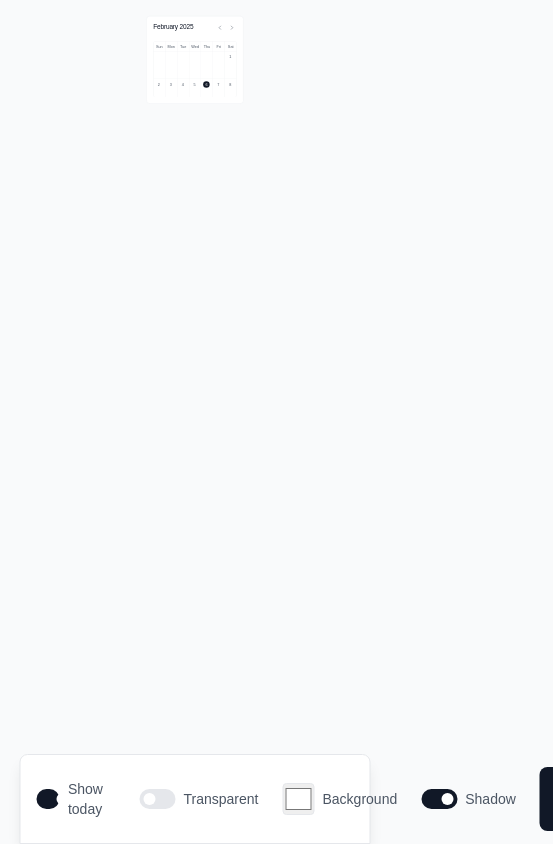
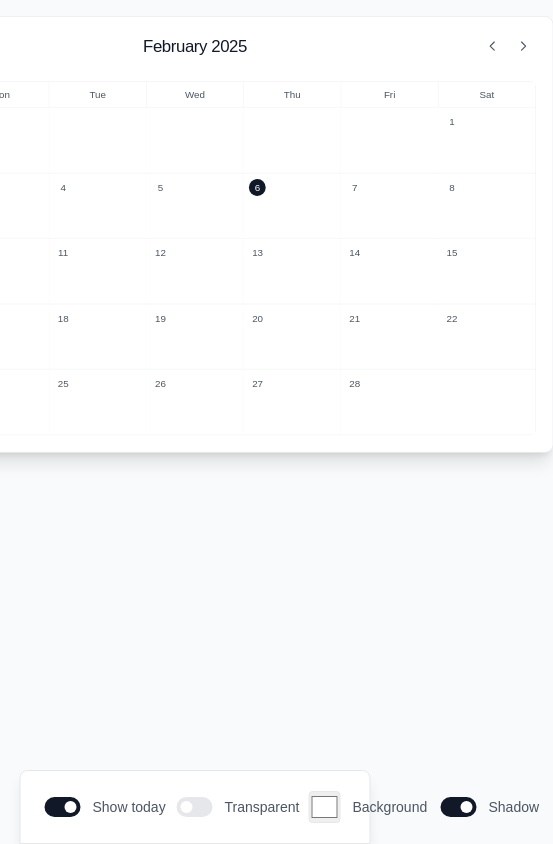
Before and after one commit to ezramechaber/calendar-screenshot, a Next.js app: page / in a window 390 px wide. Shown: the whole page, 553 px wide, since content can reach past the window. Built offline with nearby package versions, Linux system fonts and the light colour scheme.

Commit message:
Visuals a bit closer. Download working.

```diff
--- a/src/components/Calendar.tsx
+++ b/src/components/Calendar.tsx
@@ -10,13 +10,22 @@ import { format } from 'date-fns'
 
 function CalendarContent() {
   const calendarRef = useRef<HTMLDivElement>(null)
+  const exportRef = useRef<HTMLDivElement>(null)
   const { currentDate, calendarSettings } = useCalendarContext()
   const [scale, setScale] = useState(1)
 
   useEffect(() => {
     const updateScale = () => {
-      const totalPadding = 112 // 32 + 32 + 24 + 24
-      setScale(Math.min(1, (window.innerWidth - totalPadding) / 1024))
+      // Use a more gradual scaling approach
+      const containerPadding = 64  // 32px on each side
+      const minScale = 0.7        // Don't let it get smaller than 70%
+
+      // Calculate scale based on available width
+      const availableWidth = window.innerWidth - containerPadding
+      // Make the scaling more gradual by adjusting the base width
+      const scale = Math.min(1, Math.max(minScale, availableWidth / 1200))
+
+      setScale(scale)
     }
 
     updateScale()
@@ -25,16 +34,35 @@ function CalendarContent() {
   }, [])
 
   const handleDownload = async () => {
-    if (!calendarRef.current) return
+    if (!exportRef.current) return
 
     try {
-      const dataUrl = await toPng(calendarRef.current, {
+      const exportWrapper = exportRef.current
+
+      // Temporarily move the element on screen for capture
+      exportWrapper.style.left = '0'
+      exportWrapper.style.top = '0'
+      exportWrapper.style.zIndex = '9999'
+
+      const dataUrl = await toPng(exportWrapper, {
         quality: 1.0,
         pixelRatio: 2,
+        width: 1124,
+        height: 724,
+        style: {
+          transform: 'none',
+          transformOrigin: 'center',
+        },
+        backgroundColor: calendarSettings.isTransparent ? null : '#ffffff'
       })
 
+      // Move it back off screen
+      exportWrapper.style.left = '-9999px'
+      exportWrapper.style.top = '0'
+      exportWrapper.style.zIndex = 'auto'
+
       const link = document.createElement('a')
-      link.download = 'calendar.png'
+      link.download = `calendar-${format(currentDate, 'yyyy-MM')}.png`
       link.href = dataUrl
       link.click()
     } catch (error) {
@@ -43,12 +71,13 @@ function CalendarContent() {
   }
 
   return (
-    <div className="min-h-screen flex items-start justify-center p-4 md:p-8 pb-28">
+    <div className="min-h-screen flex flex-col items-center p-4 md:p-8 pb-28">
+      {/* Visible calendar with scaling */}
       <div
         className="relative"
         style={{
           width: 1024,
-          height: Math.max(600, 1024 * scale),
+          height: 624,
           transform: `scale(${scale})`,
           transformOrigin: 'top center'
         }}
@@ -58,16 +87,66 @@ function CalendarContent() {
           className={`w-full bg-white rounded-xl border border-gray-200 p-6 ${
             calendarSettings.showShadow ? 'shadow-xl' : ''
           }`}
+          style={{
+            display: 'flex',
+            flexDirection: 'column',
+            height: '624px'
+          }}
         >
-          <div className="flex items-start justify-between mb-8">
-            <h1 className="text-2xl font-medium tracking-tight">
+          <div className="relative flex items-center justify-center mb-8">
+            <h1 className="text-2xl font-medium tracking-tight absolute">
               {format(currentDate, 'MMMM yyyy')}
             </h1>
-            <MonthSelector />
+            <div className="ml-auto">
+              <MonthSelector />
+            </div>
           </div>
-          <CalendarGrid />
+          <div className="flex-1">
+            <CalendarGrid />
+          </div>
         </div>
       </div>
+
+      {/* Hidden export version */}
+      <div
+        ref={exportRef}
+        className="fixed"
+        style={{
+          position: 'fixed',
+          left: '-9999px',
+          top: 0,
+          width: 1124,
+          height: 724,
+          padding: '50px',
+          backgroundColor: calendarSettings.isTransparent ? 'transparent' : '#ffffff',
+          overflow: 'hidden'
+        }}
+      >
+        <div
+          className={`w-full bg-white rounded-xl border border-gray-200 p-6 ${
+            calendarSettings.showShadow ? 'shadow-xl' : ''
+          }`}
+          style={{
+            width: '1024px',
+            height: '624px',
+            display: 'flex',
+            flexDirection: 'column'
+          }}
+        >
+          <div className="relative flex items-center justify-center mb-8">
+            <h1 className="text-2xl font-medium tracking-tight absolute">
+              {format(currentDate, 'MMMM yyyy')}
+            </h1>
+            <div className="ml-auto">
+              <MonthSelector />
+            </div>
+          </div>
+          <div className="flex-1">
+            <CalendarGrid />
+          </div>
+        </div>
+      </div>
+
       <Toolbar onDownload={handleDownload} />
     </div>
   )
--- a/src/components/CalendarGrid.tsx
+++ b/src/components/CalendarGrid.tsx
@@ -33,6 +33,9 @@ export default function CalendarGrid() {
   const daysInMonth = getDaysInMonth(currentDate)
   const startDay = monthStart.getDay()
 
+  // At the top level, calculate the first day to show in the calendar
+  const firstDayOfGrid = addDays(monthStart, -startDay)
+
   const handleCellClick = (date: Date) => {
     setSelectedDate(date)
     setSelectedEvent(null)
@@ -59,12 +62,12 @@ export default function CalendarGrid() {
       const endDate = new Date(event.endDate)
       const currentDate = new Date(date)
 
-      // Reset time portion for accurate date comparison
       startDate.setHours(0, 0, 0, 0)
       endDate.setHours(0, 0, 0, 0)
       currentDate.setHours(0, 0, 0, 0)
 
-      return currentDate >= startDate && currentDate <= endDate
+      // Only return events that start on this date
+      return startDate.getTime() === currentDate.getTime()
     })
 
     return dateEvents.map(event => {
@@ -73,12 +76,19 @@ export default function CalendarGrid() {
       startDate.setHours(0, 0, 0, 0)
       endDate.setHours(0, 0, 0, 0)
 
+      const dayOfWeek = date.getDay()
+      const daysUntilWeekEnd = 6 - dayOfWeek
+      const daysUntilEventEnd = Math.floor((endDate.getTime() - date.getTime()) / (1000 * 60 * 60 * 24))
+
+      // Calculate how many days this event should span (limited by week boundary)
+      const span = Math.min(daysUntilWeekEnd + 1, daysUntilEventEnd + 1)
+
       return {
         event,
-        isStart: startDate.getTime() === date.getTime(),
-        isEnd: endDate.getTime() === date.getTime(),
-        isFirstOfWeek: date.getDay() === weekStart,
-        isLastOfWeek: date.getDay() === weekEnd
+        columnSpan: span,
+        columnStart: dayOfWeek + 1, // Add 1 because grid columns start at 1
+        isLastOfWeek: dayOfWeek + span - 1 === 6,
+        isEnd: endDate.getTime() === date.getTime()
       }
     })
   }
@@ -87,7 +97,7 @@ export default function CalendarGrid() {
 
   return (
     <>
-      <div className="grid grid-cols-7 gap-px bg-gray-100 rounded-lg p-px aspect-[6/4] w-full max-w-[1000px] mx-auto overflow-hidden">
+      <div className="grid grid-cols-7 grid-rows-[auto_repeat(5,1fr)] gap-px bg-gray-100 rounded-lg p-px w-full h-full">
         {/* Days of week header */}
         {DAYS_OF_WEEK.map(day => (
           <div
@@ -98,29 +108,19 @@ export default function CalendarGrid() {
           </div>
         ))}
 
-        {/* Calendar grid */}
+        {/* Weeks */}
         {Array.from({ length: weeks }).map((_, weekIndex) => (
-          <div key={weekIndex} className="contents">
+          <div key={weekIndex} className="col-span-7 grid grid-cols-7 relative">
+            {/* Days in week */}
             {Array.from({ length: 7 }).map((_, dayIndex) => {
-              const dayNumber = weekIndex * 7 + dayIndex - startDay
-              const date = addDays(monthStart, dayNumber)
+              const dayNumber = weekIndex * 7 + dayIndex
+              const date = addDays(firstDayOfGrid, dayNumber)
               const isCurrentMonth = date.getMonth() === currentDate.getMonth()
-
-              if (!isCurrentMonth) {
-                return (
-                  <div
-                    key={dayIndex}
-                    className="p-2 bg-white min-h-[100px]"
-                  />
-                )
-              }
-
-              const dateEvents = getEventsForDate(date, 0, 6)
 
               return (
                 <div
                   key={dayIndex}
-                  className="p-2 bg-white min-h-[100px] relative cursor-pointer transition-colors hover:bg-gray-50"
+                  className="p-2 bg-white relative cursor-pointer transition-colors hover:bg-gray-50"
                   onClick={() => handleCellClick(date)}
                 >
                   <span className={`
@@ -130,32 +130,35 @@ export default function CalendarGrid() {
                       : 'text-gray-600'
                     }
                   `}>
-                    {format(date, 'd')}
+                    {isCurrentMonth ? format(date, 'd') : ''}
                   </span>
+                </div>
+              )
+            })}
 
-                  <div className="mt-8 flex flex-col gap-1">
-                    {dateEvents.slice(0, 3).map(({ event, isStart, isEnd, isFirstOfWeek, isLastOfWeek }) => (
+            {/* Events for this week */}
+            <div className="absolute top-8 left-0 right-0 grid grid-cols-7 gap-px">
+              {Array.from({ length: 7 }).map((_, dayIndex) => {
+                const dayNumber = weekIndex * 7 + dayIndex
+                const date = addDays(firstDayOfGrid, dayNumber)
+                const dateEvents = getEventsForDate(date, 0, 6)
+
+                return dateEvents.slice(0, 3).map(({ event, columnSpan, columnStart }) => (
                   <div
                     key={event.id}
-                        className={`
-                          relative text-xs font-medium whitespace-nowrap overflow-hidden text-ellipsis group
-                          ${isStart || isFirstOfWeek ? 'ml-2' : '-ml-2'}
-                          ${isEnd || isLastOfWeek ? 'mr-2' : '-mr-2'}
-                        `}
+                    className="relative text-xs font-medium whitespace-nowrap overflow-hidden text-ellipsis group rounded-[4px]"
                     style={{
                       backgroundColor: event.color,
                       color: isLightColor(event.color) ? 'black' : 'white',
                       padding: '3px 8px',
-                          borderRadius: `${isStart || isFirstOfWeek ? '4px' : '0'} ${isEnd || isLastOfWeek ? '4px' : '0'} ${isEnd || isLastOfWeek ? '4px' : '0'} ${isStart || isFirstOfWeek ? '4px' : '0'}`,
+                      gridColumn: `${columnStart} / span ${columnSpan}`,
                       zIndex: 10
                     }}
                     onClick={(e) => handleEventClick(e, event)}
                   >
-                        {(isStart || isFirstOfWeek) && (
                     <span className="block truncate">
                       {event.title || '(No title)'}
                     </span>
-                        )}
                     <div className="hidden group-hover:flex absolute right-1 top-1/2 -translate-y-1/2 bg-white rounded shadow-sm">
                       <button
                         onClick={(e) => handleEventDelete(e, event.id)}
@@ -166,11 +169,9 @@ export default function CalendarGrid() {
                       </button>
                     </div>
                   </div>
-                    ))}
+                ))
+              })}
             </div>
-                </div>
-              )
-            })}
           </div>
         ))}
       </div>
--- a/src/components/Toolbar.tsx
+++ b/src/components/Toolbar.tsx
@@ -38,14 +38,14 @@ export default function Toolbar({ onDownload }: ToolbarProps) {
 
   return (
     <div className="fixed bottom-0 left-1/2 -translate-x-1/2 w-[min(90%,600px)] bg-white shadow-lg border border-gray-200 rounded-t-lg">
-      <div className="px-4 py-3 flex items-center gap-6">
-        <div className="flex items-center gap-2">
+      <div className="px-6 py-4 flex items-center gap-8">
+        <div className="flex items-center gap-3 min-w-[100px] whitespace-nowrap">
           <Switch
             checked={showToday}
             onChange={(checked) => handleSettingChange('showToday', checked)}
             className={`${
               showToday ? 'bg-gray-900' : 'bg-gray-200'
-            } relative inline-flex h-5 w-9 items-center rounded-full transition-colors`}
+            } relative inline-flex h-5 w-9 items-center rounded-full transition-colors flex-shrink-0`}
           >
             <span className="sr-only">Show today's date</span>
             <span
@@ -54,16 +54,16 @@ export default function Toolbar({ onDownload }: ToolbarProps) {
               } inline-block h-3 w-3 transform rounded-full bg-white transition-transform`}
             />
           </Switch>
-          <span className="text-sm text-gray-600">Show today</span>
+          <span className="text-sm text-gray-600 whitespace-nowrap">Show today</span>
         </div>
 
-        <div className="flex items-center gap-2">
+        <div className="flex items-center gap-3 min-w-[100px] whitespace-nowrap">
           <Switch
             checked={isTransparent}
             onChange={(checked) => handleSettingChange('isTransparent', checked)}
             className={`${
               isTransparent ? 'bg-gray-900' : 'bg-gray-200'
-            } relative inline-flex h-5 w-9 items-center rounded-full transition-colors`}
+            } relative inline-flex h-5 w-9 items-center rounded-full transition-colors flex-shrink-0`}
           >
             <span className="sr-only">Make background transparent</span>
             <span
@@ -72,27 +72,27 @@ export default function Toolbar({ onDownload }: ToolbarProps) {
               } inline-block h-3 w-3 transform rounded-full bg-white transition-transform`}
             />
           </Switch>
-          <span className="text-sm text-gray-600">Transparent</span>
+          <span className="text-sm text-gray-600 whitespace-nowrap">Transparent</span>
         </div>
 
-        <div className="flex items-center gap-2">
+        <div className="flex items-center gap-3 min-w-[100px] whitespace-nowrap">
           <input
             type="color"
             value={bgColor}
             onChange={(e) => handleSettingChange('bgColor', e.target.value)}
-            className="w-8 h-8 rounded border border-gray-200 cursor-pointer"
+            className="w-8 h-8 rounded border border-gray-200 cursor-pointer flex-shrink-0"
             disabled={isTransparent}
           />
-          <span className="text-sm text-gray-600">Background</span>
+          <span className="text-sm text-gray-600 whitespace-nowrap">Background</span>
         </div>
 
-        <div className="flex items-center gap-2">
+        <div className="flex items-center gap-3 min-w-[100px] whitespace-nowrap">
           <Switch
             checked={showShadow}
             onChange={(checked) => handleSettingChange('showShadow', checked)}
             className={`${
               showShadow ? 'bg-gray-900' : 'bg-gray-200'
-            } relative inline-flex h-5 w-9 items-center rounded-full transition-colors`}
+            } relative inline-flex h-5 w-9 items-center rounded-full transition-colors flex-shrink-0`}
           >
             <span className="sr-only">Show drop shadow</span>
             <span
@@ -101,13 +101,13 @@ export default function Toolbar({ onDownload }: ToolbarProps) {
               } inline-block h-3 w-3 transform rounded-full bg-white transition-transform`}
             />
           </Switch>
-          <span className="text-sm text-gray-600">Shadow</span>
+          <span className="text-sm text-gray-600 whitespace-nowrap">Shadow</span>
         </div>
 
         <div className="ml-auto">
           <button
             onClick={onDownload}
-            className="px-4 py-2 bg-gray-900 text-white rounded-lg hover:bg-gray-800 transition-colors"
+            className="px-4 py-2 bg-gray-900 text-white rounded-lg hover:bg-gray-800 transition-colors whitespace-nowrap"
           >
             Download PNG
           </button>
--- a/src/context/CalendarContext.tsx
+++ b/src/context/CalendarContext.tsx
@@ -7,6 +7,7 @@ interface CalendarSettings {
   showToday?: boolean
   isTransparent?: boolean
   bgColor?: string
+  showShadow?: boolean
 }
 
 interface CalendarContextType {
@@ -31,7 +32,8 @@ export function CalendarProvider({ children }: { children: ReactNode }) {
   const [calendarSettings, setCalendarSettings] = useState<CalendarSettings>({
     showToday: true,
     isTransparent: false,
-    bgColor: '#ffffff'
+    bgColor: '#ffffff',
+    showShadow: true
   })
 
   const addEvent = (event: Event) => {
```
Lines whose indentation alone changed are shown as unchanged.
